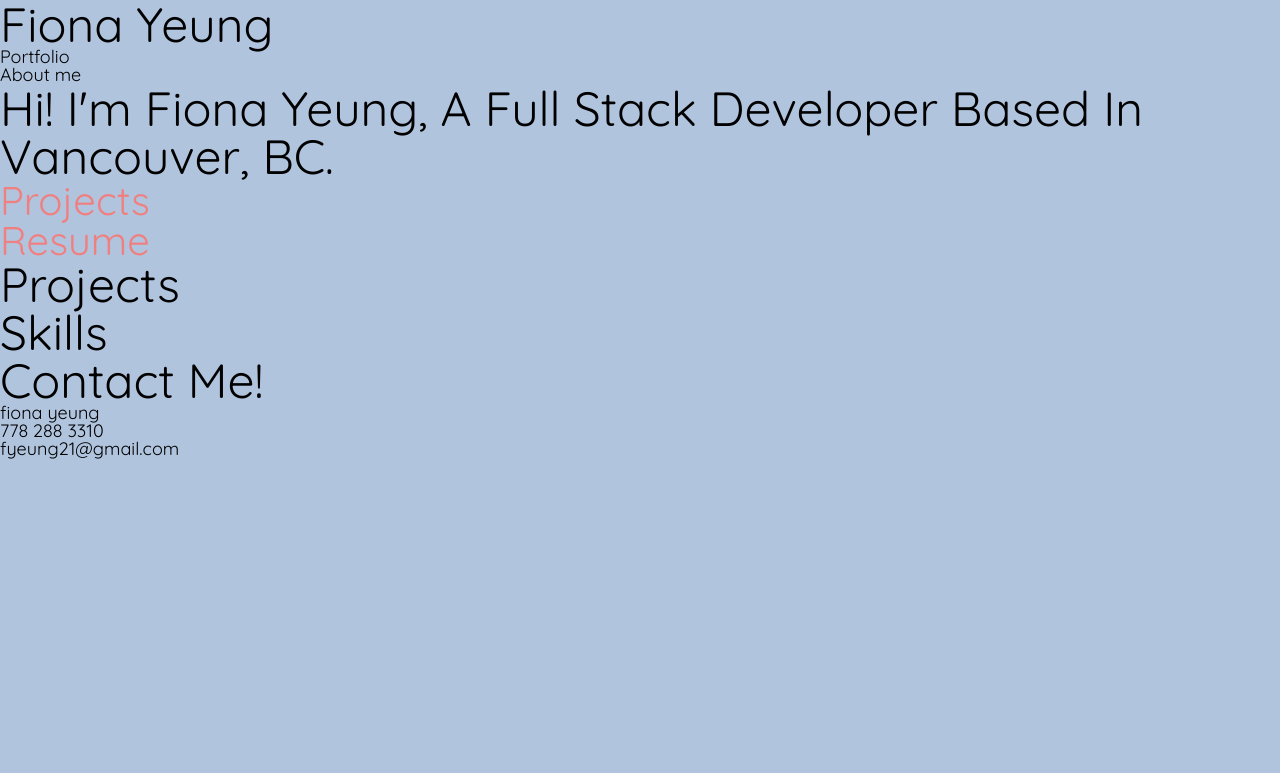
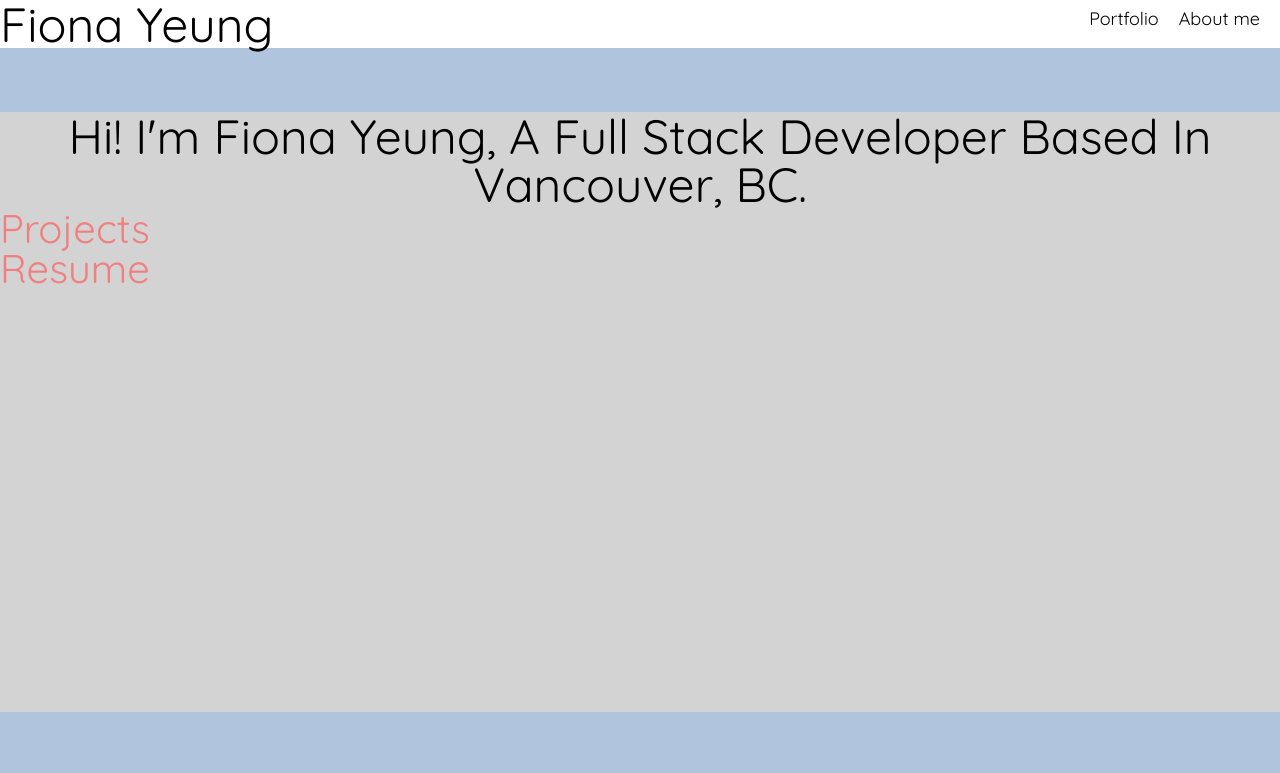
Before and after one commit to fyeung21/fiona-port2, a website: page index.html in a window 1280 px wide. Shown: the top 773 px of the page. Drawn offline with nearby package versions, Linux system fonts and the light colour scheme; files that its build step writes are made by us from their sources; a web font is replaced by a local one.

Commit message:
set navigation and general containers

```diff
--- a/index.html
+++ b/index.html
@@ -27,7 +27,7 @@
         </section>
     </header>
     <section class="hero-container container">
-        <h1>hi! i'm fiona yeung, a full stack developer based in vancouver, BC.</h1>
+        <h1 class="hero-msg">hi! i'm fiona yeung, a full stack developer based in vancouver, BC.</h1>
         <ul>
             <li><a href="#"><h2>projects</h2></a></li>
             <li><a href="#"><h2>resume</h2></a></li>
--- a/sass/_global.scss
+++ b/sass/_global.scss
@@ -1,9 +1,14 @@
 html {
   background-color: lightsteelblue;
+  max-width: 1550px;
+  margin: 0 auto;
 }
 
-main {
-  background-color: #fff9fa;
-  max-width: 1180px;
-  margin: 0 auto;
+.container {
+  margin:4rem auto;
+  background-color:lightgray;
+  height:600px;
+  h1 {
+    text-align: center;
+  }
 }
--- a/sass/_navigation.scss
+++ b/sass/_navigation.scss
@@ -0,0 +1,16 @@
+.header-container {
+    background-color: $color__header-background;
+    display: flex;
+    justify-content: space-between;
+    margin:0 auto;
+}
+
+.main-navigation {
+    margin:10px;
+    ul {
+    display: flex;
+    li {
+        margin:0 10px;
+    }
+  }
+}
```
Also changed, not shown: build/css/style.min.css, 1 other file.
